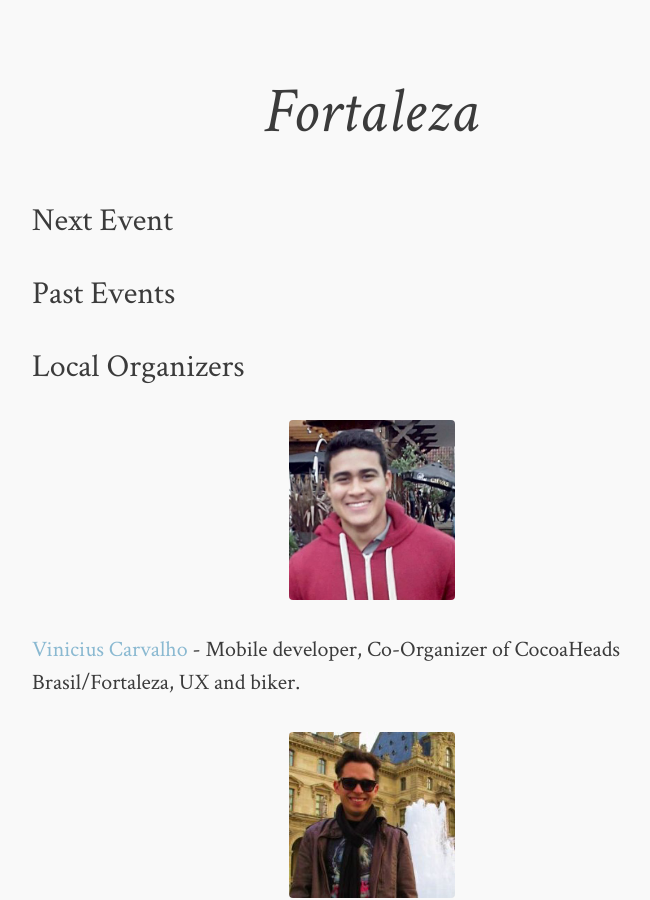
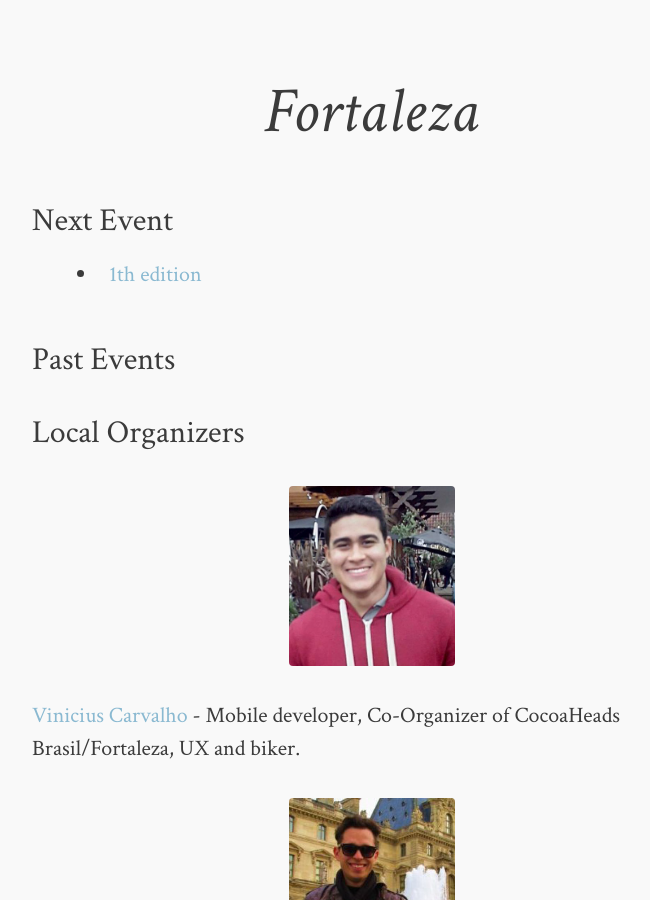
Before and after one commit to devbeers/devbeers.github.io, a Jekyll site: the page built from cities/fortaleza.md, in a window 1280 px wide and 900 px high, scrolled down 561 px. Shown: the whole window, without its empty margins (268-918 px from the left). Built offline with Jekyll 4.4.1, drawn with Linux system fonts in a browser that asks for light colours; comment, search, counter and statistics services are not loaded.

Commit message:
Update fortaleza.md

```diff
--- a/cities/fortaleza.md
+++ b/cities/fortaleza.md
@@ -9,6 +9,8 @@ image:
 ---
 
 ### Next Event
+
+* <a href="http://www.eventick.com.br/devbeers-ce-1" target="_blank">1th edition</a>
 
 ### Past Events
 
```
